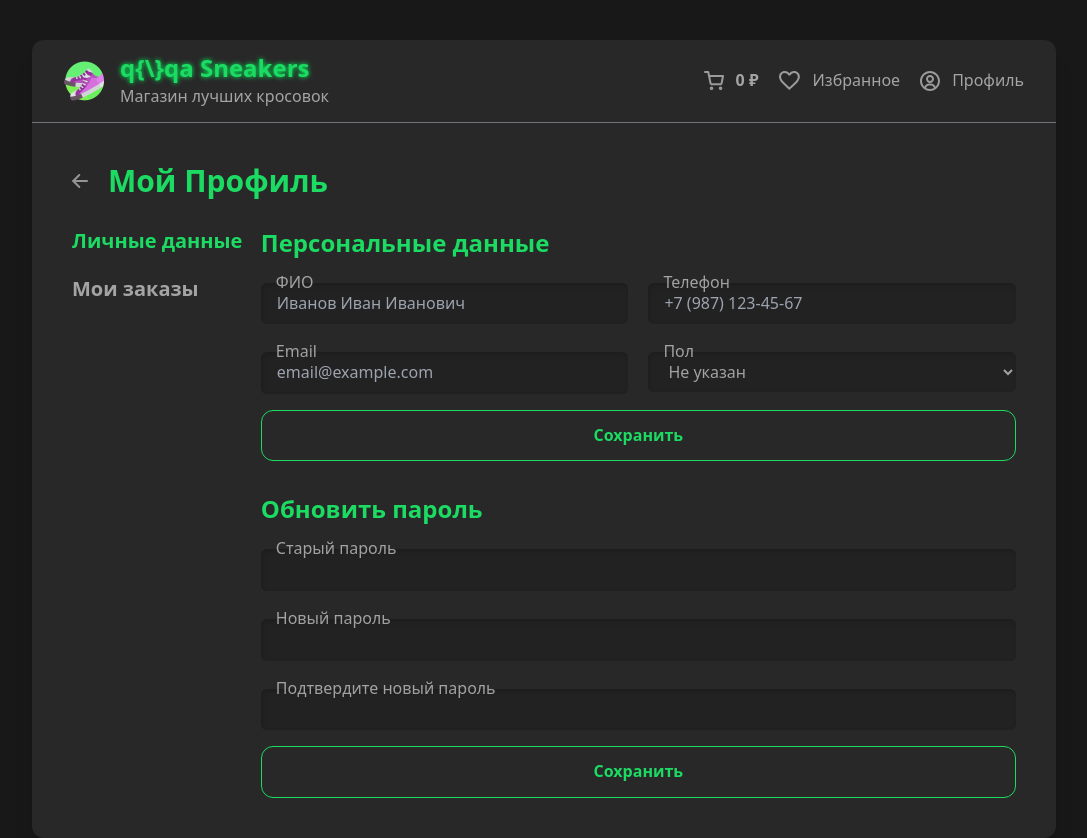
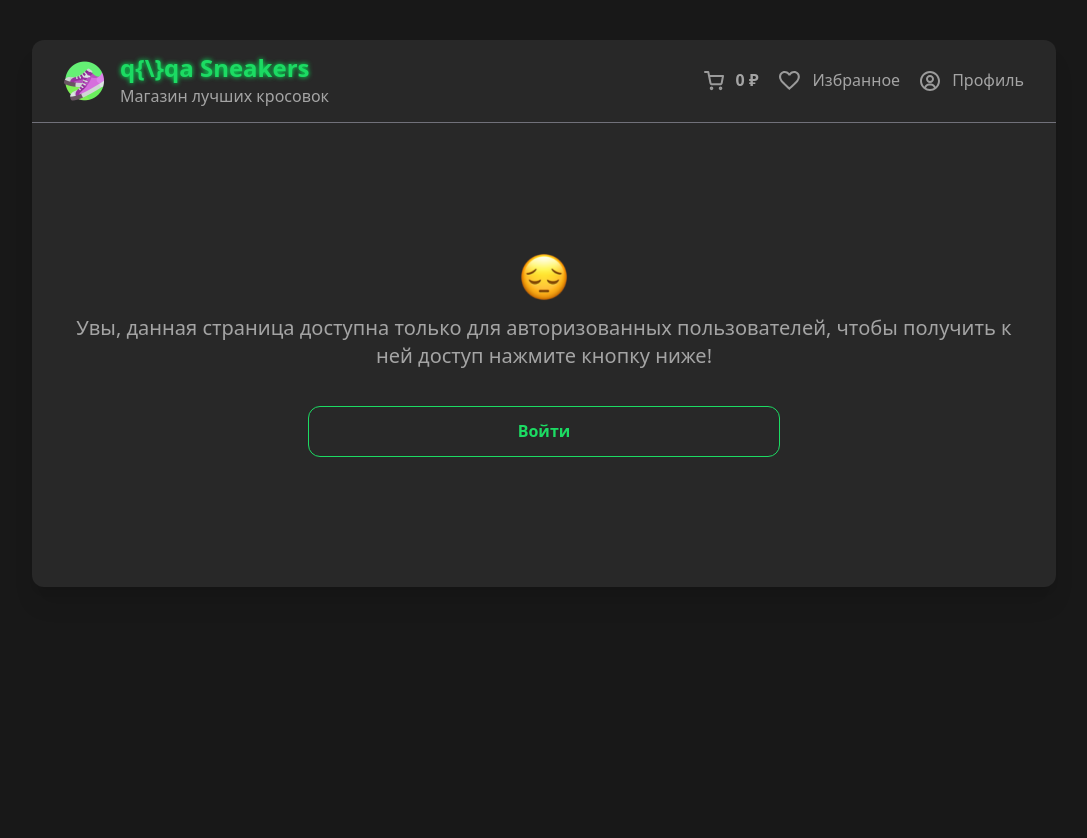
Before and after one commit to qalqaa/qalqaSneakersShop, a Vue app: page /profile in a window 1280 px wide. Shown: the whole page, without its empty margins (96-1183 px from the left). After the commit the page ends 800 px from the top, so only its background shows below. Built offline with nearby package versions, Linux system fonts and the light colour scheme.

Commit message:
feat: added noauthplate

```diff
--- a/src/components/Header.vue
+++ b/src/components/Header.vue
@@ -1,15 +1,5 @@
 <script setup>
-import { inject, ref } from 'vue'
-
 const emit = defineEmits(['openCart'])
-
-const isAuth = inject('isAuth')
-
-const profileRoute = ref('/profile')
-
-if (!isAuth.value) {
-  profileRoute.value = '/auth'
-}
 
 defineProps({
   totalPrice: Number
@@ -42,7 +32,7 @@ defineProps({
           <span class="md:block hidden">Избранное</span>
         </li>
       </router-link>
-      <router-link :to="profileRoute">
+      <router-link to="/profile">
         <li class="flex items-center gap-3 cursor-pointer hover-accent">
           <img src=" /profile.svg" alt="Cart" />
           <span class="md:block hidden">Профиль</span>
--- /dev/null
+++ b/src/components/NotAuthPlate.vue
@@ -0,0 +1,23 @@
+<script setup>
+defineProps({
+  goToAuth: Function
+})
+</script>
+
+<template>
+  <div class="h-96 flex flex-col text-center justify-center items-center">
+    <img height="50" width="50" src="/emoji-1.png" alt="Sad emoji" />
+    <p class="text-xl mb-5 mt-3">
+      Увы, данная страница доступна только для авторизованных пользователей, чтобы получить к ней
+      доступ нажмите кнопку ниже!
+    </p>
+    <button
+      @click="goToAuth"
+      class="mt-4 w-1/2 font-bold rounded-xl p-3 hover-accent-shadow-box active:text-white disabled:opacity-50 disabled:shadow-none disabled:cursor-not-allowed transition cursor-pointer"
+    >
+      Войти
+    </button>
+  </div>
+</template>
+
+<style scoped></style>
--- a/src/pages/Favorites.vue
+++ b/src/pages/Favorites.vue
@@ -1,10 +1,11 @@
 <script setup>
-import { onMounted, ref } from 'vue'
+import { onMounted, ref, inject } from 'vue'
 import axios from 'axios'
+import { useRouter } from 'vue-router'
 
 import List from '../components/List.vue'
 import DrawerHead from '@/components/DrawerHead.vue'
-import { useRouter } from 'vue-router'
+import NotAuthPlate from '@/components/NotAuthPlate.vue'
 
 const favorites = ref([])
 const router = useRouter()
@@ -24,10 +25,20 @@ onMounted(async () => {
 const goBack = () => {
   router.push('/')
 }
+
+const isAuth = inject('isAuth')
+
+const goToAuth = () => {
+  router.push('/auth')
+}
 </script>
 
-
 <template>
-  <DrawerHead :back-to-func="goBack" :title="'Избранное'" />
-  <List :items="favorites" is-favorites />
+  <div v-if="isAuth">
+    <DrawerHead :back-to-func="goBack" :title="'Избранное'" />
+    <List :items="favorites" is-favorites />
+  </div>
+  <div v-else>
+    <NotAuthPlate :go-to-auth="goToAuth" />
+  </div>
 </template>
--- a/src/pages/Home.vue
+++ b/src/pages/Home.vue
@@ -9,8 +9,6 @@ const { cart, addToCart, removeFromCart } = inject('cart')
 
 const items = ref([])
 const isEmpty = ref(false)
-
-const isAuth = ref(false)
 
 const filters = reactive({
   sortOrder: 'title_desc',
--- a/src/pages/Profile.vue
+++ b/src/pages/Profile.vue
@@ -1,15 +1,25 @@
 <script setup>
+import { inject } from 'vue'
 import { useRouter } from 'vue-router'
+
 import DrawerHead from '@/components/DrawerHead.vue'
+import NotAuthPlate from '@/components/NotAuthPlate.vue'
 
 const router = useRouter()
 
 const goBack = () => {
   router.push('/')
 }
+
+const isAuth = inject('isAuth')
+
+const goToAuth = () => {
+  router.push('/auth')
+}
 </script>
 
 <template>
+  <div v-if="isAuth">
     <DrawerHead :back-to-func="goBack" :title="'Мой Профиль'" />
     <div class="flex mt-7">
       <div class="w-1/5">
@@ -115,6 +125,10 @@ const goBack = () => {
         </div>
       </div>
     </div>
+  </div>
+  <div v-else>
+    <NotAuthPlate :go-to-auth="goToAuth" />
+  </div>
 </template>
 
 <style scoped>
```
Lines whose indentation alone changed are shown as unchanged.
